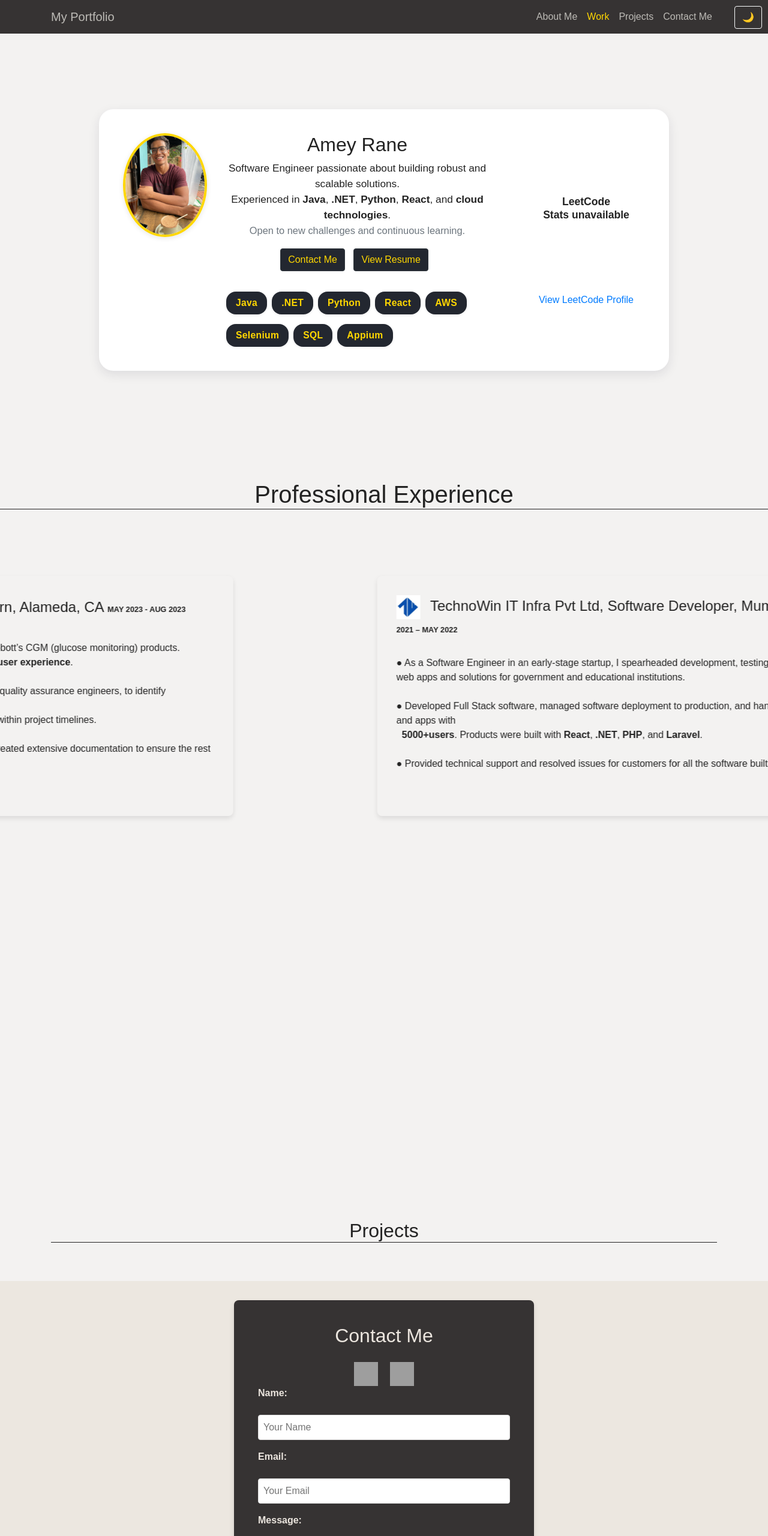
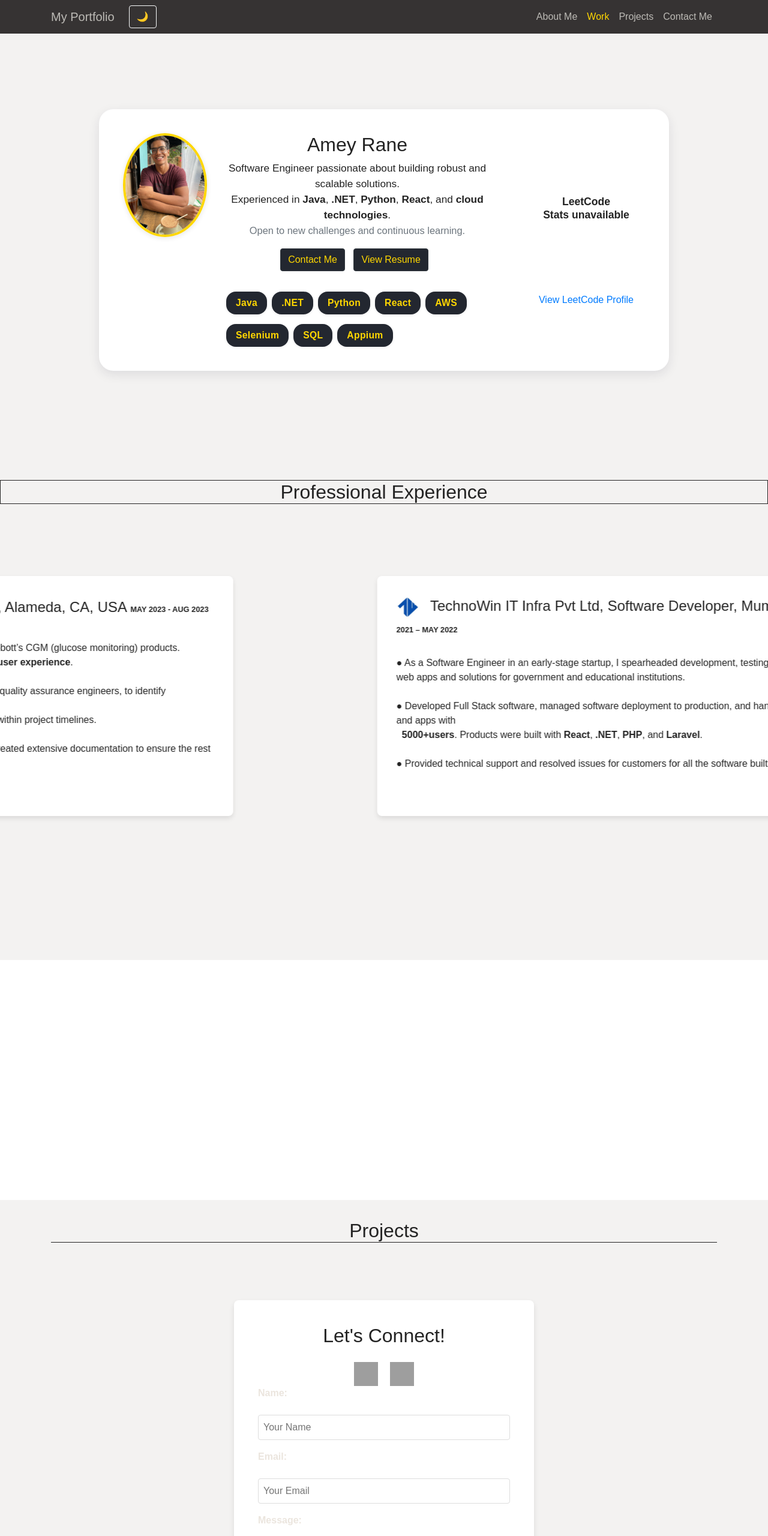
Before and after one commit to ameyrane98/my-portfolio, a website: page index.html in a window 1280 px wide. Shown: the top 2560 px of the page at 60% size. Drawn offline with nearby package versions, Linux system fonts and the light colour scheme; no server answers; grey boxes are pictures that could not be loaded.

Commit message:
made the website responsive

```diff
--- a/index.html
+++ b/index.html
@@ -18,11 +18,14 @@
   </head>
   <body>
     <!-- Navigation Bar -->
+
     <nav class="navbar navbar-expand-md navbar-dark bg-dark fixed-top">
-      <div class="container">
+      <div class="container d-flex align-items-center justify-content-between">
         <a class="navbar-brand" href="#">My Portfolio</a>
+        <div class="d-flex align-items-center">
           <button
-          class="navbar-toggler"
+            id="navbarIcon"
+            class="navbar-toggler mr-2"
             type="button"
             data-toggle="collapse"
             data-target="#navbarNav"
@@ -34,11 +37,12 @@
           </button>
           <button
             id="theme-toggle"
-          class="btn btn-outline-light"
-          style="position: fixed; top: 10px; right: 10px; z-index: 9999"
+            class="btn btn-outline-light ml-2"
+            aria-label="Toggle dark mode"
           >
             🌙
           </button>
+        </div>
         <div class="collapse navbar-collapse" id="navbarNav">
           <ul class="navbar-nav ml-auto">
             <li class="nav-item">
@@ -57,7 +61,6 @@
         </div>
       </div>
     </nav>
-
     <!-- Main Content Wrapper -->
     <main class="wrapper">
       <!-- Horizontal Scroll Wrapper -->
@@ -128,7 +131,7 @@
       <!-- Work Section with Horizontal Scroll -->
       <div class="sticky_parent" id="workSection">
         <div class="sticky">
-          <h1 style="text-align: center">Professional Experience</h1>
+          <h2 style="text-align: center">Professional Experience</h2>
 
           <div class="scroll_section">
             <!-- Work cards will be appended here by JavaScript -->
@@ -161,8 +164,8 @@
             border-radius: 8px;
           "
         >
-          <h2 style="text-align: center; color: #ebe5de; margin-bottom: 1.5rem">
-            Contact Me
+          <h2 style="text-align: center; margin-bottom: 1.5rem">
+            Let's Connect!
           </h2>
           <div style="text-align: center">
             <!-- LinkedIn Profile Link -->
--- a/scripts.js
+++ b/scripts.js
@@ -1,6 +1,3 @@
-// toggle dark mode
-// This script toggles between light and dark themes based on user preference or system settings.
-// It uses localStorage to remember the user's choice across sessions.
 const themeToggle = document.getElementById("theme-toggle");
 const prefersDark = window.matchMedia("(prefers-color-scheme: dark)").matches;
 
@@ -90,8 +87,8 @@
     logo: "./static/abbott-logo.png",
     alt: "Abbott Laboratories Logo",
     company: "Abbott Laboratories",
-    position: "Software Engineering Intern",
-    location: "Alameda, CA",
+    position: "Software Engineer in Test",
+    location: "Alameda, CA, USA",
     duration: "MAY 2023 - AUG 2023",
     skills: [
       "Scripting",
--- a/styles.css
+++ b/styles.css
@@ -6,7 +6,7 @@
   --navbar-text: #bdbbb6;
   --navbar-hover-bg: #232730;
   --navbar-active: #ffd700;
-  --work-card-bg: #f3f2f1;
+  --work-card-bg: #fff;
   --work-card-text: #232323;
   --box-shadow: 0 4px 8px rgba(0, 0, 0, 0.1);
   --card-bg: #333;
@@ -16,8 +16,8 @@
   --profile-bg: #ece7e0;
   --projects-bg: #f3f2f1;
   --projects-text: #232323;
-  --contact-bg: #363333;
-  --contact-text: #ebe5de;
+  --contact-bg: #fff;
+  --contact-text: #232323;
   --input-bg: #fff;
   --input-text: #232323;
   --about-bg: #fff;
@@ -44,7 +44,7 @@
   --card-info-text: #ffd700;
   --card-hover: #ffd700;
   --profile-bg: #232323;
-  --projects-bg: #23272c;
+  --projects-bg: #242628;
   --projects-text: #ffd700;
   --contact-bg: #232323;
   --contact-text: #ffd700;
@@ -307,6 +307,7 @@
 }
 #workSection {
   background-color: var(--work-card-bg);
+  color: var(--projects-text);
   height: 150vh;
 }
 #projectsSection {
@@ -315,9 +316,11 @@
   background: var(--projects-bg);
   color: var(--projects-text);
 }
-#projectsSection h2,
-#workSection h1 {
+#projectsSection h2 {
   border-bottom: 1px solid;
+}
+#workSection h2 {
+  border: 1px solid;
 }
 
 /* Responsive Styling for Text Animation */
@@ -412,7 +415,12 @@
   border-color: var(--navbar-active);
   outline: none;
 }
-
+#contactMeSection {
+  height: auto;
+  width: auto;
+  background: var(--projects-bg);
+  color: var(--projects-text);
+}
 /* Media Query for Mobile Devices */
 @media (max-width: 768px) {
   .sticky_parent {
```
Also changed, not shown: test/app.css (+22 -3 lines), 1 other file. Lines whose indentation alone changed are shown as unchanged.
